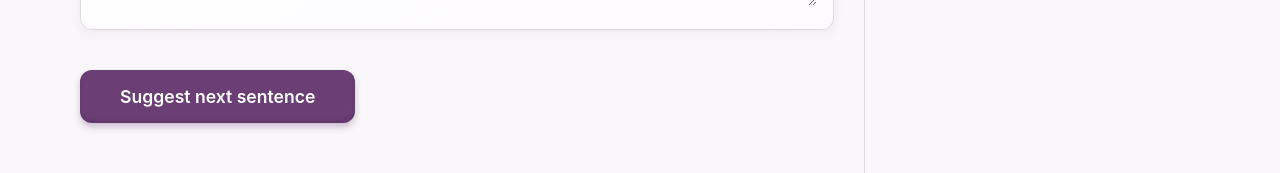
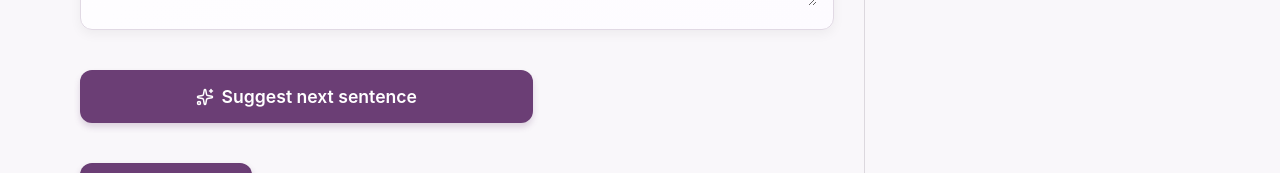
Before and after one commit to Doileo/write-with-me, a React (Vite) app: page / in a window 1280 px wide. Shown: the part 699-872 px from the top of the page. Built offline with nearby package versions, Linux system fonts and the light colour scheme; no server answers.

Commit message:
style(writingScreen): add styles for suggestion, accept, and reject buttons

```diff
--- a/src/components/WritingScreen/WritingScreen.jsx
+++ b/src/components/WritingScreen/WritingScreen.jsx
@@ -2,6 +2,7 @@ import React, { useState, useEffect } from "react";
 import styles from "./WritingScreen.module.css";
 import SavedStories from "../SavedStories/SavedStories";
 import { getAISuggestion } from "../../api/openai";
+import { Sparkles, CheckCircle, XCircle } from "lucide-react";
 
 const DRAFT_STORAGE_KEY = "writeWithMe-draft";
 const STORIES_STORAGE_KEY = "writeWithMe-stories";
@@ -125,12 +126,12 @@ const WritingScreen = () => {
           </div>
 
           <button
-            className={styles["save-button"]}
+            className={styles["writing-screen__suggest-button"]}
             type="button"
             onClick={handleSuggestClick}
             disabled={loadingSuggestion || !text.trim()}
-            style={{ marginTop: "1rem" }}
           >
+            <Sparkles className={styles["suggest-icon"]} size={18} />
             {loadingSuggestion ? "Suggesting..." : "Suggest next sentence"}
           </button>
 
@@ -157,12 +158,17 @@ const WritingScreen = () => {
                   className={styles["writing-screen__suggestion-accept"]}
                   onClick={acceptSuggestion}
                 >
+                  <CheckCircle
+                    className={styles["suggestion-icon"]}
+                    size={16}
+                  />
                   Accept
                 </button>
                 <button
                   className={styles["writing-screen__suggestion-reject"]}
                   onClick={rejectSuggestion}
                 >
+                  <XCircle className={styles["suggestion-icon"]} size={16} />
                   Reject
                 </button>
               </div>
--- a/src/components/WritingScreen/WritingScreen.module.css
+++ b/src/components/WritingScreen/WritingScreen.module.css
@@ -38,6 +38,7 @@
   color: var(--color-text);
   text-align: center;
   max-width: 36ch;
+  margin: 0 auto;
 }
 
 .writing-screen__quote {
@@ -46,6 +47,7 @@
   font-style: italic;
   color: var(--color-muted);
   max-width: 50ch;
+  margin: 0 auto;
 }
 
 /* === editor wrapper === */
@@ -145,6 +147,90 @@
   transform: translateY(0);
 }
 
+/* === Suggestion Button === */
+.writing-screen__suggest-button {
+  display: inline-flex;
+  align-items: center;
+  justify-content: center;
+  gap: 0.5rem;
+  background-color: var(--color-primary);
+  color: var(--color-surface);
+  font-weight: 600;
+  font-size: 1rem;
+  padding: 0.7rem 1.5rem;
+  border-radius: var(--radius-md);
+  border: none;
+  cursor: pointer;
+  box-shadow: 0 4px 6px rgba(107, 62, 117, 0.2);
+  transition: background 0.2s ease, transform 0.15s ease;
+  margin-top: 1rem;
+
+  width: 100%;
+  max-width: 70ch;
+  margin-left: auto;
+  margin-right: auto;
+}
+
+.writing-screen__suggest-button:hover,
+.writing-screen__suggest-button:focus-visible {
+  background-color: var(--color-primary-dark, rebeccapurple);
+  transform: translateY(-2px);
+  outline: none;
+}
+
+.suggest-icon {
+  color: var(--color-surface);
+}
+
+/* === Suggestion Box === */
+.writing-screen__suggestion-box {
+  background-color: var(--color-surface);
+  border-left: 4px solid var(--color-primary);
+  padding: 1rem;
+  border-radius: var(--radius-md);
+  box-shadow: 0 1px 4px rgba(0, 0, 0, 0.05);
+  max-width: 70ch;
+}
+
+/* === Suggestion Text === */
+.writing-screen__suggestion-text {
+  font-size: 1rem;
+  margin-bottom: 0.75rem;
+  color: var(--color-text);
+}
+
+/* === Suggestion Action Buttons === */
+.writing-screen__suggestion-actions {
+  display: flex;
+  gap: 1rem;
+  flex-wrap: wrap;
+}
+
+.writing-screen__suggestion-accept,
+.writing-screen__suggestion-reject {
+  display: flex;
+  align-items: center;
+  gap: 0.4rem;
+  font-size: 0.95rem;
+  padding: 0.4rem 0.9rem;
+  background-color: transparent;
+  border: 1px solid var(--color-border);
+  color: var(--color-text);
+  border-radius: var(--radius-sm);
+  cursor: pointer;
+  transition: background 0.2s ease, border-color 0.2s ease;
+}
+
+.writing-screen__suggestion-accept:hover,
+.writing-screen__suggestion-reject:hover {
+  background-color: var(--color-muted-bg, #f3eefc);
+  border-color: var(--color-muted);
+}
+
+.suggestion-icon {
+  color: var(--color-muted);
+}
+
 /* === Responsive === */
 @media screen and (min-width: 768px) {
   .writing-screen__container {
@@ -163,7 +249,8 @@
     font-size: 1.1rem;
   }
 
-  .save-button {
+  .save-button,
+  .writing-screen__suggest-button {
     font-size: 1.1rem;
     padding: 1rem 2.5rem;
   }
@@ -171,10 +258,10 @@
 
 @media screen and (min-width: 1024px) {
   .writing-screen__container {
-    grid-template-columns: 2fr 1fr;
+    position: relative;
+    grid-template-columns: 3fr 1.2fr;
     align-items: start;
     column-gap: 4rem;
-    border-left: none;
     max-width: 1120px;
   }
 
@@ -188,11 +275,6 @@
     left: 70%;
     top: 0;
     opacity: 0.2;
-  }
-
-  .writing-screen__container {
-    position: relative;
-    grid-template-columns: 3fr 1.2fr;
   }
 
   .writing-screen__heading,
@@ -219,4 +301,11 @@
     margin-left: 0;
     margin-top: var(--space-sm);
   }
+
+  .writing-screen__suggest-button {
+    position: static;
+    margin-left: 0;
+    margin-right: 0;
+    width: 60%;
+  }
 }
```
